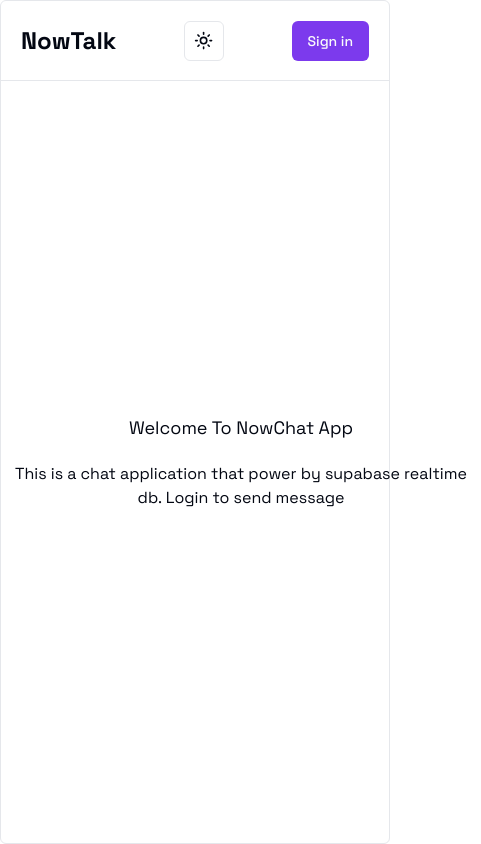
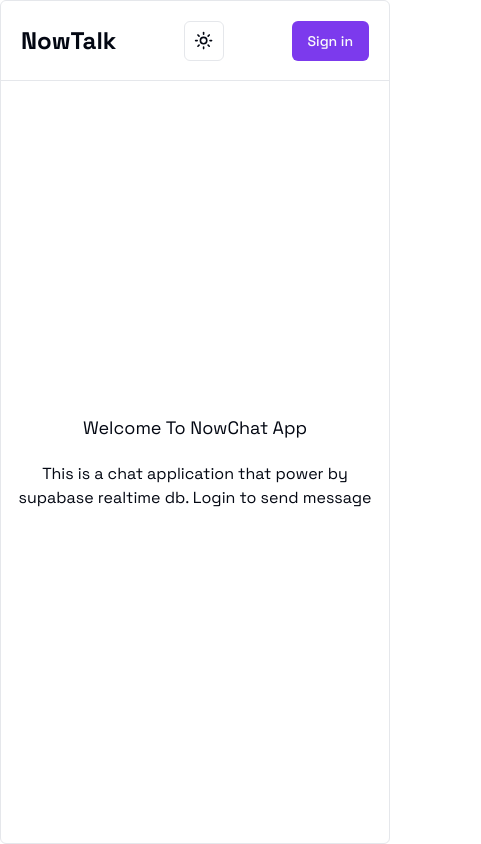
Before and after one commit to Abdullah-dev0/NowTalk, a Next.js app: page / in a window 390 px wide. Shown: the whole page, 481 px wide, since content can reach past the window. Built offline with nearby package versions, Linux system fonts and the light colour scheme; no server answers.

Commit message:
Refactor OnlinePresence and Welcome components

```diff
--- a/components/shared/OnlinePresence.tsx
+++ b/components/shared/OnlinePresence.tsx
@@ -7,13 +7,12 @@
    const supabase = supabaseBrowser();
    const user = useUser((state) => state.user);
    const [online, setOnlineUsers] = useState<number>(0);
+
    useEffect(() => {
-      console.log("user", user);
       const channel = supabase.channel("room1");
       channel
          .on("presence", { event: "sync" }, () => {
             const userIds = [];
-
             for (const id in channel.presenceState()) {
                // @ts-ignore
                userIds.push(channel.presenceState()[id][0].user_id);
@@ -31,6 +30,7 @@
       // eslint-disable-next-line
    }, [user]);
    if (!user) return <></>;
+
    return (
       <div className="flex gap-2 mt-1 items-center">
          <div className="bg-green-900 h-4 w-4 rounded-full animate-pulse"></div>
--- a/components/shared/Welcome.tsx
+++ b/components/shared/Welcome.tsx
@@ -2,7 +2,7 @@
 
 function AfterLogout() {
    return (
-      <div className="flex flex-col gap-5 text-center mx-auto w-[30rem]  justify-center items-center h-screen">
+      <div className="flex flex-col gap-5 text-center mx-auto sm:px-0 px-3 sm:max-w-[30rem] justify-center items-center h-screen">
          <h1 className="md:text-3xl text-lg">Welcome To NowChat App</h1>
          <p className="text-[16px]">
             This is a chat application that power by supabase realtime db. Login
```
